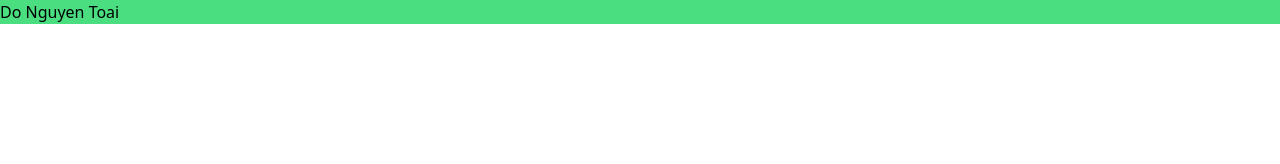
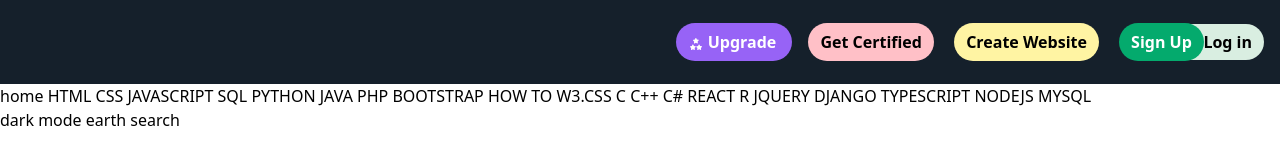
Before and after one commit to Toai-1995/taiwild-config, a website: page src/index.html in a window 1280 px wide. Drawn offline with Linux system fonts and the light colour scheme.

Commit message:
create header with taiwindcss

```diff
--- a/src/index.html
+++ b/src/index.html
@@ -7,7 +7,47 @@
     <title>Document</title>
     <link href="/dist/output.css" rel="stylesheet" />
   </head>
-  <body>
-    <div class="bg-green-400">Do Nguyen Toai</div>
+  <body class="font-body">
+    <div class="bg-gray21 text-base py-6 leading-5">
+      <div class="w-fit ml-auto right-0 top-0 text-white relative">
+        <a class="w-auto bg-upgrade rounded-3xl px-3 py-2 mr-4 font-bold hover:bg-upgradehover hover:cursor-pointer">
+          <img src="./asset/img/star.png" alt="three-star" class="inline h-4 w-4">
+          Upgrade
+        </a>
+        <a class="w-auto bg-certyfield rounded-3xl px-3 py-2 mr-4 font-bold text-black hover:bg-certyfieldhover  hover:cursor-pointer">Get Certified</a>
+        <a class="w-auto bg-creatwebsite rounded-3xl px-3 py-2 mr-4 font-bold text-black hover:bg-cretehover  hover:cursor-pointer">Create Website</a>
+        <a class="w-auto bg-signup rounded-3xl px-3 py-2 font-bold -mr-10 relative hover:bg-signuphover hover:cursor-pointer">Sign Up</a>
+        <a class="w-24 bg-login rounded-3xl text-right pr-3 py-2 mr-4 font-bold  text-black inline-block hover:bg-loginhover hover:cursor-pointer">Log in</a>
+      </div>
+    </div>
+    <nav">
+      <a href="#"><icon>home</icon></a>
+      <a href="#">HTML</a>
+      <a href="#">CSS</a>
+      <a href="#">JAVASCRIPT</a>
+      <a href="#">SQL</a>
+      <a href="#">PYTHON</a>
+      <a href="#">JAVA</a>
+      <a href="#">PHP</a>
+      <a href="#">BOOTSTRAP</a>
+      <a href="#">HOW TO</a>
+      <a href="#">W3.CSS</a>
+      <a href="#">C</a>
+      <a href="#">C++</a>
+      <a href="#">C#</a>
+      <a href="#">REACT</a>
+      <a href="#">R</a>
+      <a href="#">JQUERY</a>
+      <a href="#">DJANGO</a>
+      <a href="#">TYPESCRIPT</a>
+      <a href="#">NODEJS</a>
+      <a href="#">MYSQL</a>
+      <div>
+        <icon>dark mode</icon>
+        <icon>earth</icon>
+        <icon>search</icon>
+      </div>
+    </ul>
+    </nav>
   </body>
 </html>
--- a/tailwind.config.js
+++ b/tailwind.config.js
@@ -2,7 +2,25 @@
 module.exports = {
   content: ["./src/index.html"],
   theme: {
-    extend: {},
+    extend: {
+      spacing: {
+        25: "6.25rem",
+      },
+      colors: {
+        gray21: "rgb(21,32,43)",
+        upgrade: "#9763f6",
+        upgradehover: "#7d53cc",
+        certyfield: "#FFC0C7",
+        certyfieldhover: "#ffb3bb",
+        creatwebsite: "#FFF4A3",
+        cretehover: "#fff080",
+        signup: "#04AA6D",
+        signuphover: "#059862",
+        login: "#D9EEE1",
+        loginhover: "#059862",
+      },
+      fontFamily: { body: ["Source Sans Pro", "sans - serif"] },
+    },
   },
   plugins: [],
 };
```
Also changed, not shown: package.json (+4 -9 lines), dist/output.css, src/asset/img/star.png (added).
